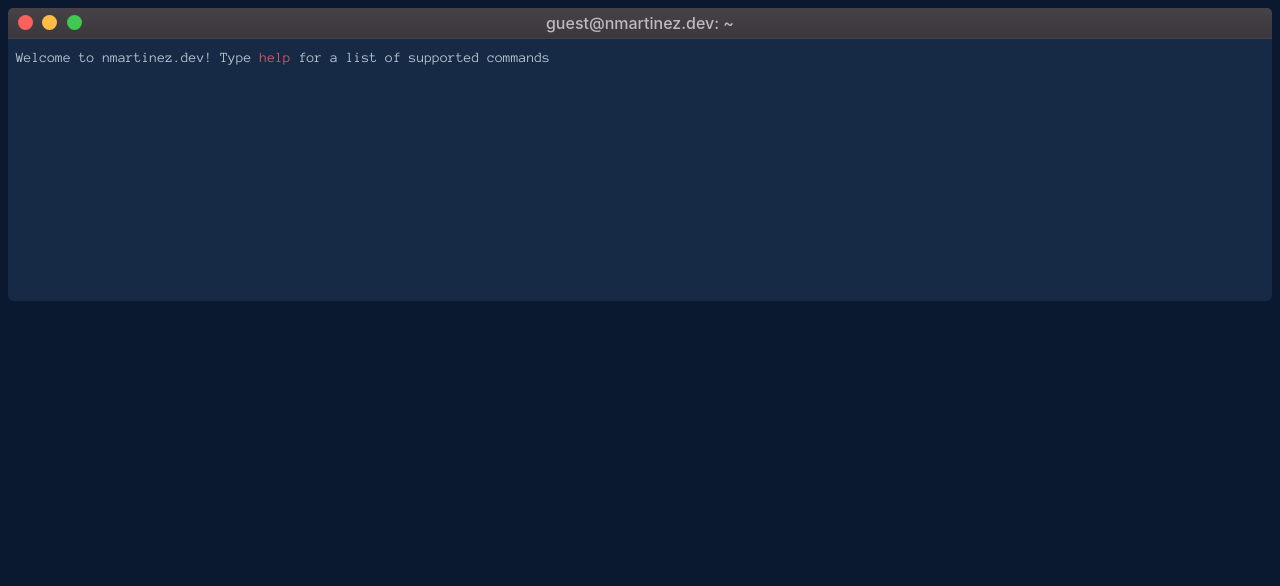
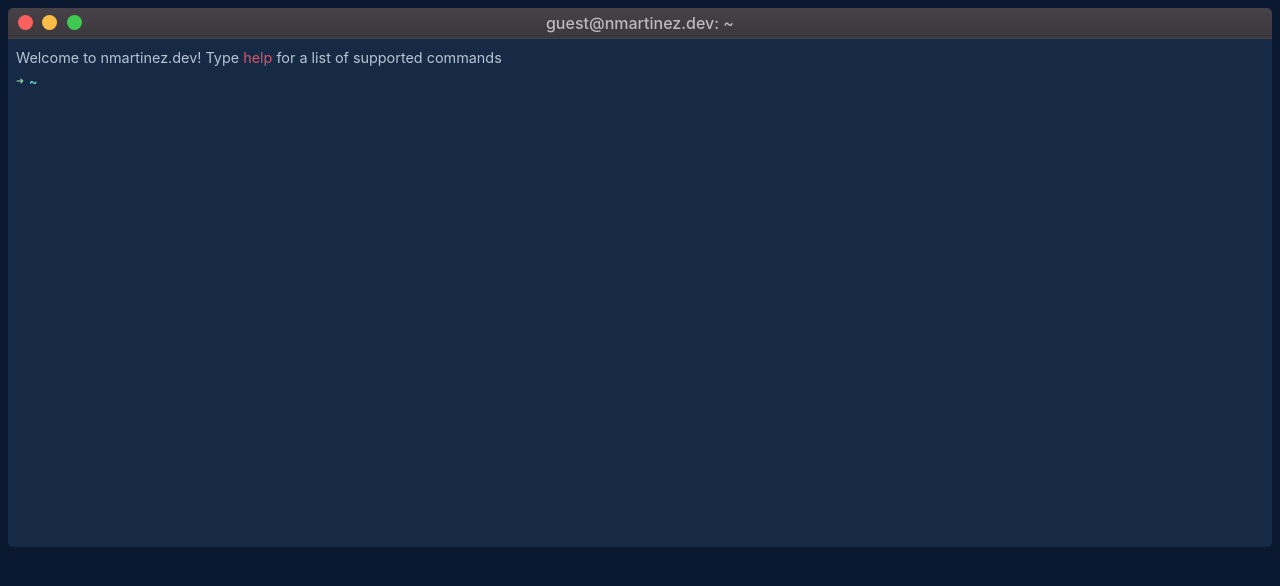
Before and after one commit to nmartinezb3/nmartinez.dev, a React (Create React App) app: page / in a window 1280 px wide. Shown: the top 586 px of the page. Built offline with nearby package versions, Linux system fonts and the light colour scheme.

Commit message:
Added 'help' command

```diff
--- a/src/components/terminal/Terminal.styles.ts
+++ b/src/components/terminal/Terminal.styles.ts
@@ -56,8 +56,7 @@
   box-sizing: inherit;
   border-bottom-right-radius: 5px;
   border-bottom-left-radius: 5px;
-  height: 254px;
+  min-height: 500px;
   padding: 0.5rem 0rem 0rem 0.5rem;
-  display: flex;
   background-color: rgb(23, 42, 69);
 `;
--- a/src/components/terminal/Terminal.tsx
+++ b/src/components/terminal/Terminal.tsx
@@ -1,4 +1,4 @@
-import React from 'react';
+import React, { useState, useCallback } from 'react';
 import {
   TerminalHeader,
   TerminalHeaderButton,
@@ -6,8 +6,14 @@
   TerminalContent,
 } from './Terminal.styles';
 import { TerminalLineOutput, CommandText } from './TerminalLine.styles';
+import TerminalInput from '../terminalInput/TerminalInput';
+import { TerminalOutput } from '../terminalOutput/TerminalOutput';
 
 function Terminal() {
+  const [commands, setCommands] = useState<string[]>([]);
+  const onEnterCommand = useCallback((command: string) => {
+    setCommands((prevCommands) => [...prevCommands, command]);
+  }, []);
   return (
     <>
       <TerminalHeader>
@@ -21,6 +27,13 @@
           Welcome to nmartinez.dev! Type <CommandText>help</CommandText> for a list of supported
           commands
         </TerminalLineOutput>
+        {commands.map((command) => (
+          <div key={command}>
+            <TerminalInput readOnly command={command} />
+            <TerminalOutput command={command} />
+          </div>
+        ))}
+        <TerminalInput onEnter={onEnterCommand} />
       </TerminalContent>
     </>
   );
--- a/src/components/terminal/TerminalLine.styles.ts
+++ b/src/components/terminal/TerminalLine.styles.ts
@@ -3,7 +3,6 @@
 export const TerminalLineOutput = styled.div`
   font-weight: 400;
   line-height: 1.5;
-  font-family: 'Anonymous Pro', monospace;
   font-size: 0.9rem;
   color: #b7c5d2;
 `;
--- /dev/null
+++ b/src/components/terminalInput/TerminalInput.styles.ts
@@ -0,0 +1,48 @@
+import styled from 'styled-components';
+
+export const TerminalInputContainer = styled.div`
+  display: flex;
+  height: 25px;
+  align-items: center;
+`;
+export const ArrowIconWrapper = styled.span`
+  color: #8dd39e;
+  font-size: 0.6rem;
+`;
+
+export const DirectoryIconWrapper = styled.span`
+  color: #75e1e7;
+  font-weight: 500;
+  font-size: 0.8rem;
+  margin-left: 5px;
+`;
+
+export const Cursor = styled.span`
+  height: 75%;
+  width: 5px;
+  background-color: #ffffffa1;
+  margin-left: -2px;
+`;
+
+interface IInputProps {
+  length: number;
+}
+export const Input = styled.input<IInputProps>`
+  caret-color: transparent;
+  background: none;
+  border: none;
+  outline: none;
+  color: #b7c5d2;
+  padding-left: 8px;
+  font-family: 'Anonymous Pro', monospace !important;
+  width: 100%;
+  font-size: 0.9rem;
+`;
+
+export const Command = styled.div`
+  color: #b7c5d2;
+  padding-left: 8px;
+  font-family: 'Anonymous Pro', monospace !important;
+  width: 100%;
+  font-size: 0.9rem;
+`;
--- /dev/null
+++ b/src/components/terminalInput/TerminalInput.tsx
@@ -0,0 +1,50 @@
+import React, { useState, useCallback } from 'react';
+import {
+  ArrowIconWrapper,
+  DirectoryIconWrapper,
+  TerminalInputContainer,
+  Input,
+  Command,
+} from './TerminalInput.styles';
+
+const ArrowIcon = () => <ArrowIconWrapper>➜</ArrowIconWrapper>;
+const DirectoryIcon = () => <DirectoryIconWrapper>~</DirectoryIconWrapper>;
+
+interface ITerminalInputProps {
+  onEnter?: (command: string) => void;
+  readOnly?: boolean;
+  command?: string;
+}
+
+const TerminalInput = React.forwardRef((props: ITerminalInputProps, ref: any) => {
+  const [command, setCommand] = useState('');
+  const onChange = useCallback((event: React.ChangeEvent<HTMLInputElement>) => {
+    setCommand(event.target.value);
+  }, []);
+
+  const onKeyDown = (event: React.KeyboardEvent<HTMLInputElement>) => {
+    if (event.key === 'Enter') {
+      setCommand('');
+      props.onEnter!(command);
+    }
+  };
+  return (
+    <TerminalInputContainer>
+      <ArrowIcon />
+      <DirectoryIcon />
+      {props.readOnly ? (
+        <Command>{props.command}</Command>
+      ) : (
+        <Input
+          ref={ref}
+          type="text"
+          length={command.length}
+          onChange={onChange}
+          value={command}
+          onKeyDown={onKeyDown}
+        />
+      )}
+    </TerminalInputContainer>
+  );
+});
+export default TerminalInput;
--- /dev/null
+++ b/src/components/terminalOutput/TerminalOutput.tsx
@@ -0,0 +1,27 @@
+import React from 'react';
+import { CommandText, TerminalLineOutput } from '../terminal/TerminalLine.styles';
+import styled from 'styled-components';
+import ExperienceCommandOutput from './ExperienceCommandOutput';
+
+enum Command {
+  HELP = 'help',
+}
+
+interface ITerminalOutputProps {
+  command: string;
+}
+
+export function TerminalOutput(props: ITerminalOutputProps) {
+  switch (props.command) {
+    case Command.HELP:
+      return (
+        <TerminalLineOutput>
+          Supported commands: <CommandText>about</CommandText>,{' '}
+          <CommandText>experience [--all]</CommandText>, <CommandText>education</CommandText>,{' '}
+          <CommandText>skills</CommandText>
+        </TerminalLineOutput>
+      );
+    default:
+      return <TerminalLineOutput>command not found: {props.command}</TerminalLineOutput>;
+  }
+}
```
